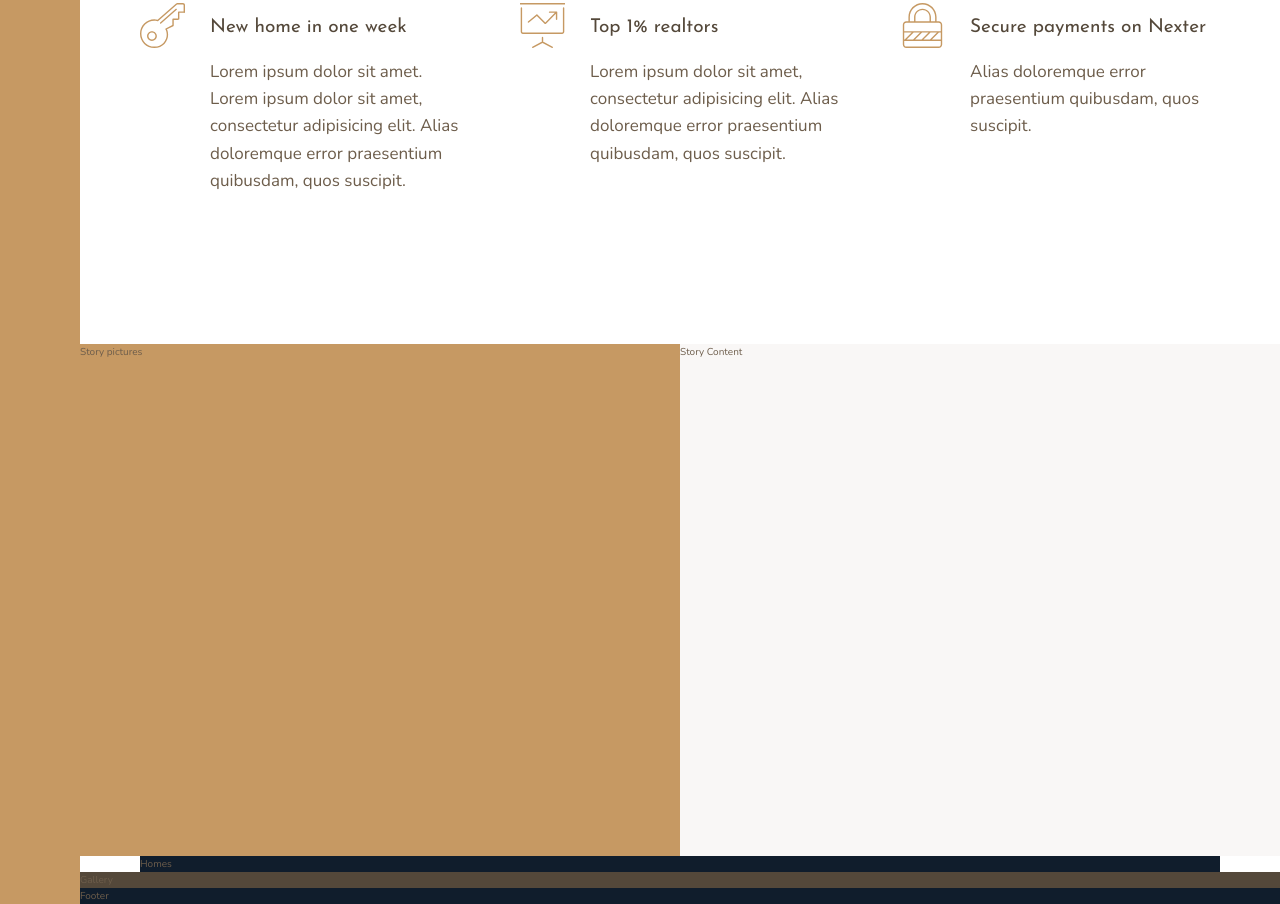
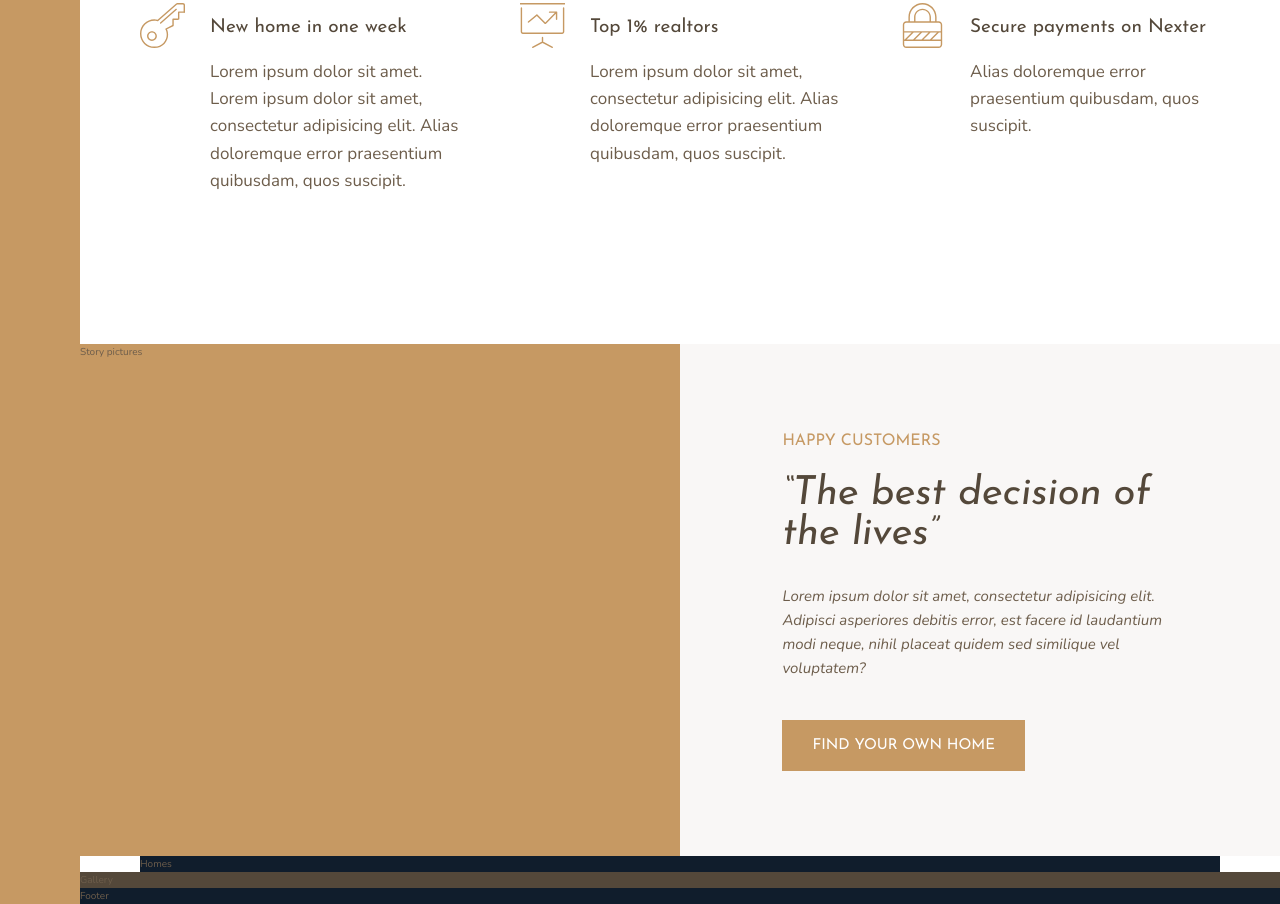
Before and after one commit to IlyaKirsanov/nexter, a website: page index.html in a window 1280 px wide. Shown: the part 1073-1977 px from the top of the page. Drawn offline with nearby package versions, Linux system fonts and the light colour scheme.

Commit message:
stories content section done

```diff
--- a/index.html
+++ b/index.html
@@ -91,7 +91,10 @@
 </div>
 
 <div class="story__content">
-  Story Content
+  <h3 class="heading-3 mb-sm">Happy customers</h3>
+  <h2 class="heading-2 heading-4--dark mb-md">&ldquo;The best decision of the lives&rdquo;</h2>
+  <p class="story__text">Lorem ipsum dolor sit amet, consectetur adipisicing elit. Adipisci asperiores debitis error, est facere id laudantium modi neque, nihil placeat quidem sed similique vel voluptatem?</p>
+  <button class="btn">Find your own home</button>
 </div>
 
 <section class="homes">
--- a/sass/_story.scss
+++ b/sass/_story.scss
@@ -7,5 +7,18 @@
   &__content{
     background-color: $color-grey-light-1;
     grid-column: col-start 5 / full-end;
+
+    padding: 6rem 8vw;
+
+    display: flex;
+    flex-direction: column;
+    justify-content: center;
+    align-items: start;
+  }
+
+  &__text{
+    font-size: 1.5rem;
+    font-style: italic;
+    margin-bottom: 4rem;
   }
 }
--- a/sass/_typography.scss
+++ b/sass/_typography.scss
@@ -10,21 +10,46 @@
 
 .heading-2{
   @extend %heading;
+  font-size: 4rem;
+  font-style: italic;
+  line-height: 1;
+  &--light{color: $color-grey-light-1;}
+  &--dark{color: $color-grey-dark-1;}
 }
 
 .heading-3{
   @extend %heading;
+  font-size: 1.6rem;
+  color: $color-primary;
+  text-transform: uppercase;
 }
 
 .heading-4{
   @extend %heading;
   font-size: 1.9rem;
 
-  &--light{
-    color: $color-grey-light-1;
-  }
+  &--light{color: $color-grey-light-1;}
+  &--dark{color: $color-grey-dark-1;}
+}
 
-  &--dark{
-    color: $color-grey-dark-1;
+.btn{
+  background-color: $color-primary;
+  color: #ffffff;
+  border: none;
+  border-radius: 0;
+  font-family: $font-display;
+  font-size: 1.5rem;
+  text-transform: uppercase;
+  padding: 1.8rem 3rem;
+  cursor: pointer;
+  transition: all .2s;
+
+  &:hover{
+    background-color: $color-primary-dark;
   }
 }
+
+.mb-sm{margin-bottom: 2rem;}
+.mb-md{margin-bottom: 3rem;}
+.mb-lg{margin-bottom: 4rem;}
+.mb-hg{margin-bottom: 8rem;}
```
Also changed, not shown: css/style.css.
